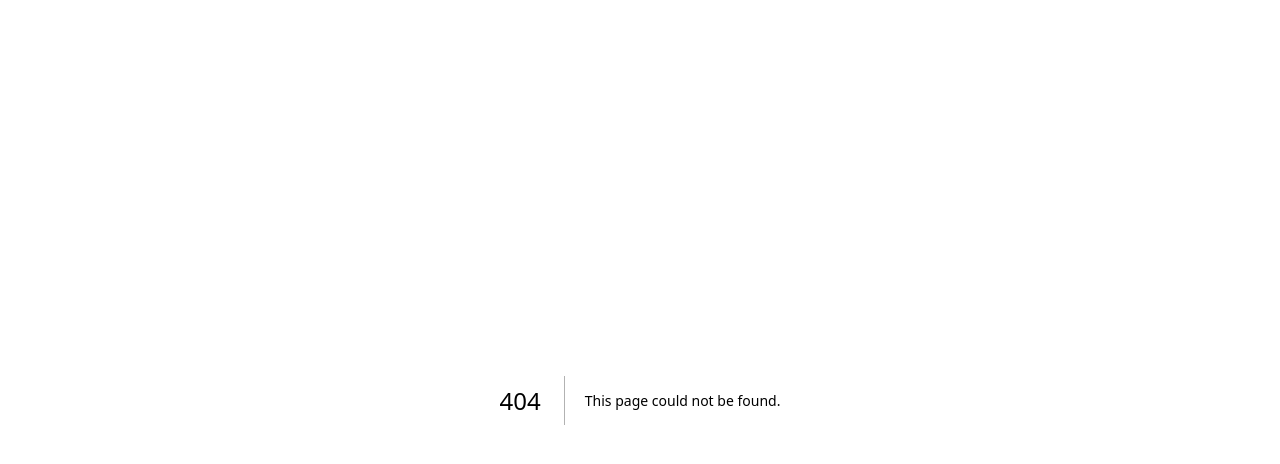
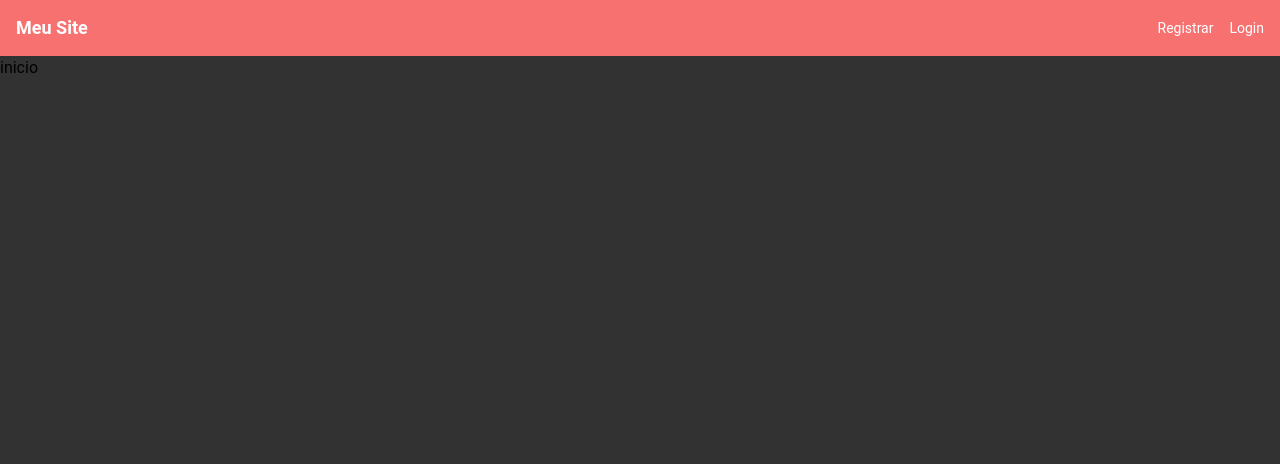
Before and after one commit to ewerton11/fut443-web, a Next.js app: page /pages/home in a window 1280 px wide. Before the commit this address had no page. Shown: the top 464 px of the page. Built offline with nearby package versions, Linux system fonts and the light colour scheme.

Commit message:
creating header

```diff
--- /dev/null
+++ b/app/components/header/header.tsx
@@ -0,0 +1,19 @@
+import Link from 'next/link'
+
+export default function Header() {
+  return (
+    <header className="flex justify-between items-center bg-red-400 h-14 p-4">
+      <div>
+        <h1 className="text-white text-lg font-bold">Meu Site</h1>
+      </div>
+      <nav className="flex items-center space-x-4">
+        <Link href="/register">
+          <p className="text-white text-sm">Registrar</p>
+        </Link>
+        <Link href="/login">
+          <p className="text-white text-sm">Login</p>
+        </Link>
+      </nav>
+    </header>
+  )
+}
--- a/app/globals.css
+++ b/app/globals.css
@@ -3,27 +3,22 @@
 @tailwind utilities;
 
 :root {
+  --roboto-font: 'Roboto', sans-serif;
   --foreground-rgb: 0, 0, 0;
-  --background-start-rgb: 214, 219, 220;
-  --background-end-rgb: 255, 255, 255;
+  --background-body: 50, 50, 50;
 }
 
 @media (prefers-color-scheme: dark) {
   :root {
     --foreground-rgb: 255, 255, 255;
-    --background-start-rgb: 0, 0, 0;
-    --background-end-rgb: 0, 0, 0;
+    --background-body: 50, 50, 50;
   }
 }
 
 body {
+  font-family: var(--roboto-font);
   color: rgb(var(--foreground-rgb));
-  background: linear-gradient(
-      to bottom,
-      transparent,
-      rgb(var(--background-end-rgb))
-    )
-    rgb(var(--background-start-rgb));
+  background: rgb(var(--background-body));
 }
 
 @layer utilities {
--- a/app/page.tsx
+++ b/app/page.tsx
@@ -1,7 +1,9 @@
+import Link from 'next/link'
+
 export default function Home() {
   return (
     <main className="flex min-h-screen flex-col items-center justify-between p-24">
-      <h1>ola</h1>
+      <Link href={'/pages/home'}>Para ir para a próxima rota</Link>
     </main>
   )
 }
--- /dev/null
+++ b/app/pages/home/page.tsx
@@ -0,0 +1,14 @@
+import Header from '@/app/components/header/header'
+import Link from 'next/link'
+
+export default function Homeee() {
+  return (
+    <div className="flex flex-col min-h-screen">
+      <Header />
+
+      <main className="flex-grow">
+        <Link href={'/'}>inicio</Link>
+      </main>
+    </div>
+  )
+}
```
Also changed, not shown: tailwind.config.ts (+9 -9 lines).
